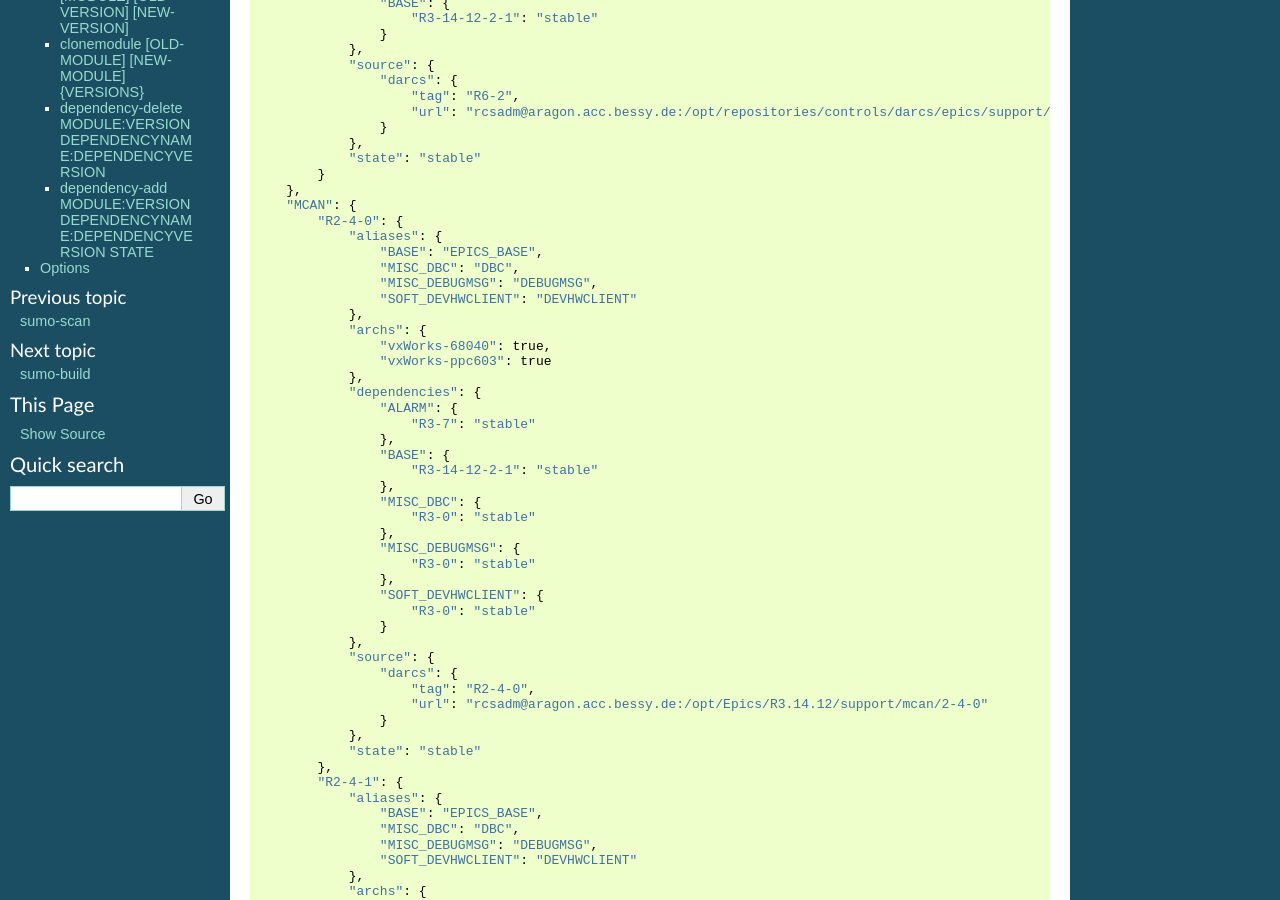
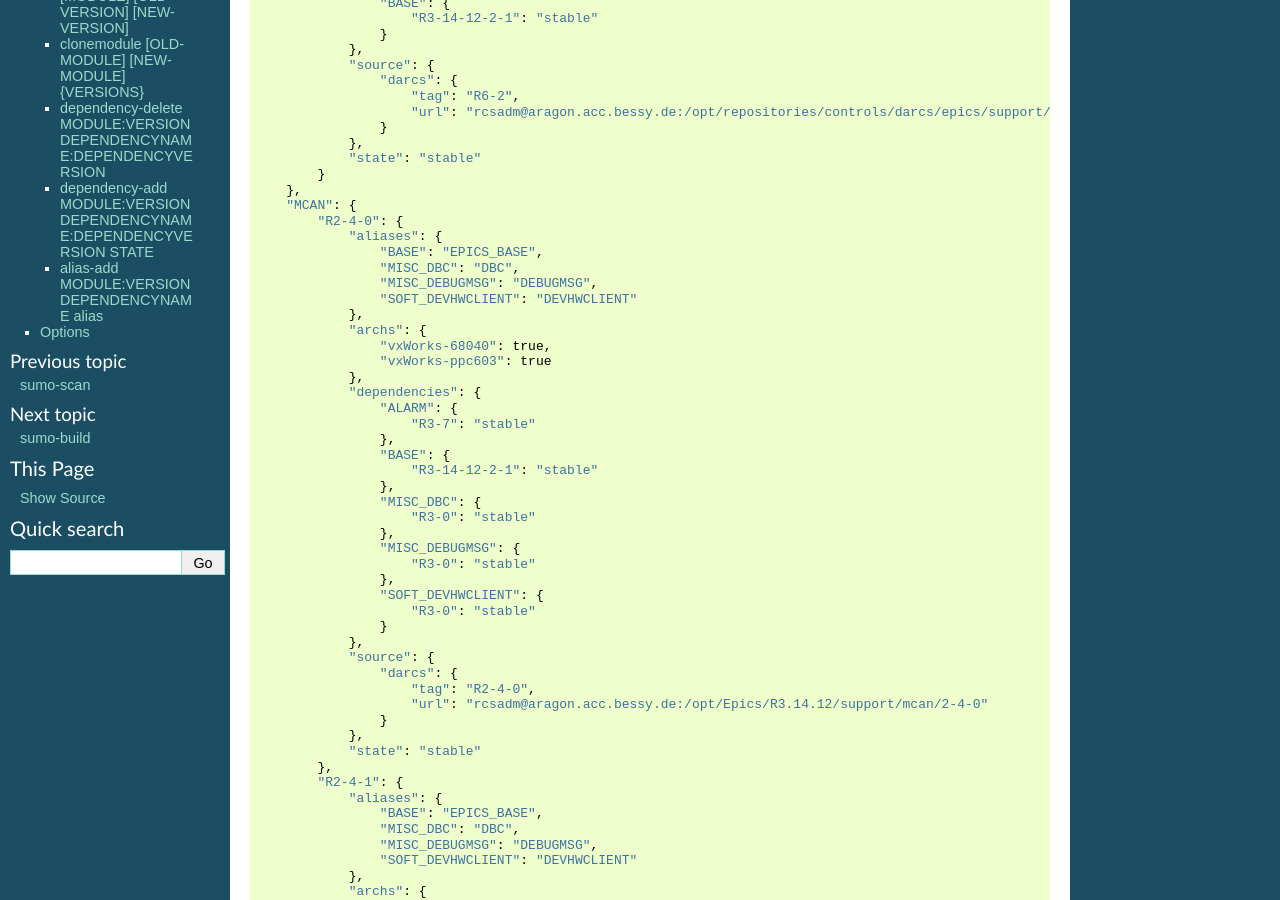
Before and after one commit to klauer/epics-sumo-mirror, a Sphinx documentation site: the page built from doc/reference-sumo-db.rst, in a window 1280 px wide and 900 px high, scrolled down 646 px. Built offline with Sphinx 7.4.7, drawn with Linux system fonts in a browser that asks for light colours; some of the changed text lies outside the part shown.

Commit message:
In sumo-db, the command "alias-add" was added.
This adds a new alias definition to a module.

```diff
--- a/doc/reference-sumo-db.rst
+++ b/doc/reference-sumo-db.rst
@@ -409,6 +409,11 @@ dependency-add MODULE:VERSION DEPENDENCYNAME:DEPENDENCYVERSION STATE
 
 Add a :term:`dependency` to a :term:`module`.
 
+alias-add MODULE:VERSION DEPENDENCYNAME alias
++++++++++++++++++++++++++++++++++++++++++++++
+
+Add an :term:`alias` to a :term:`module`.
+
 Options
 -------
 
```
Also changed, not shown: 5 other files.
